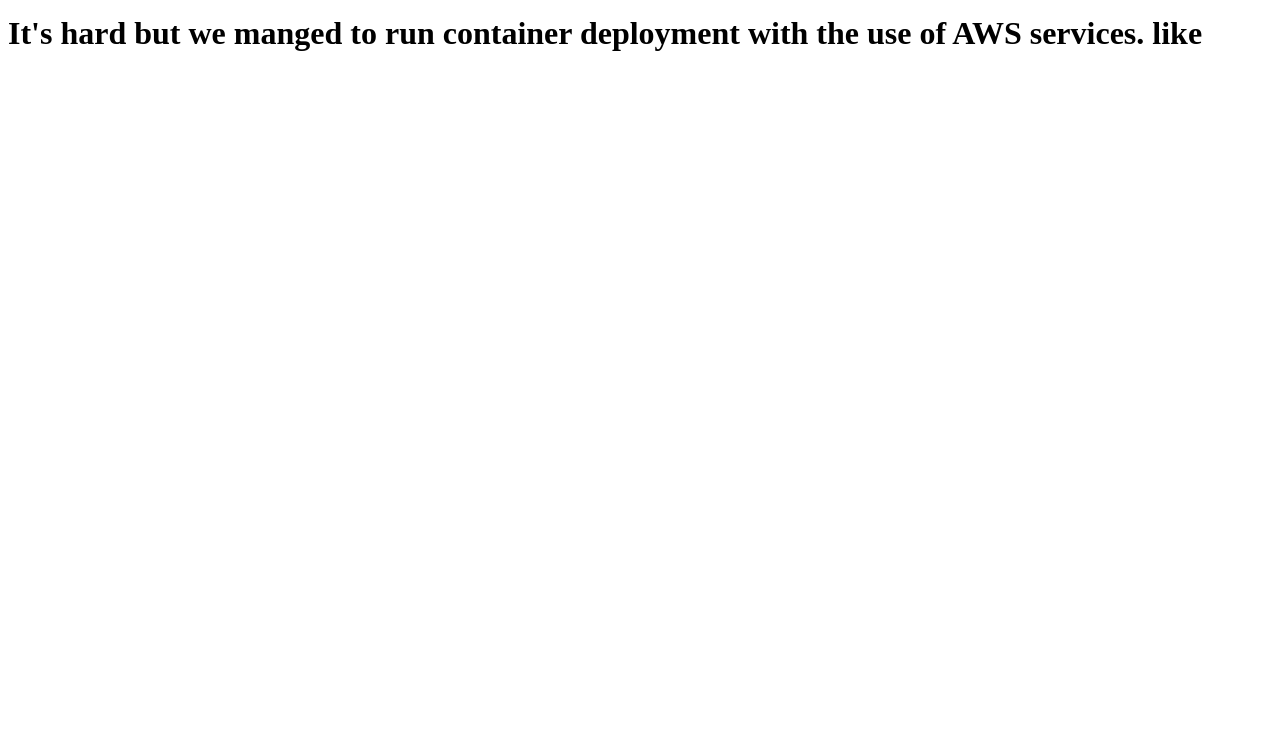
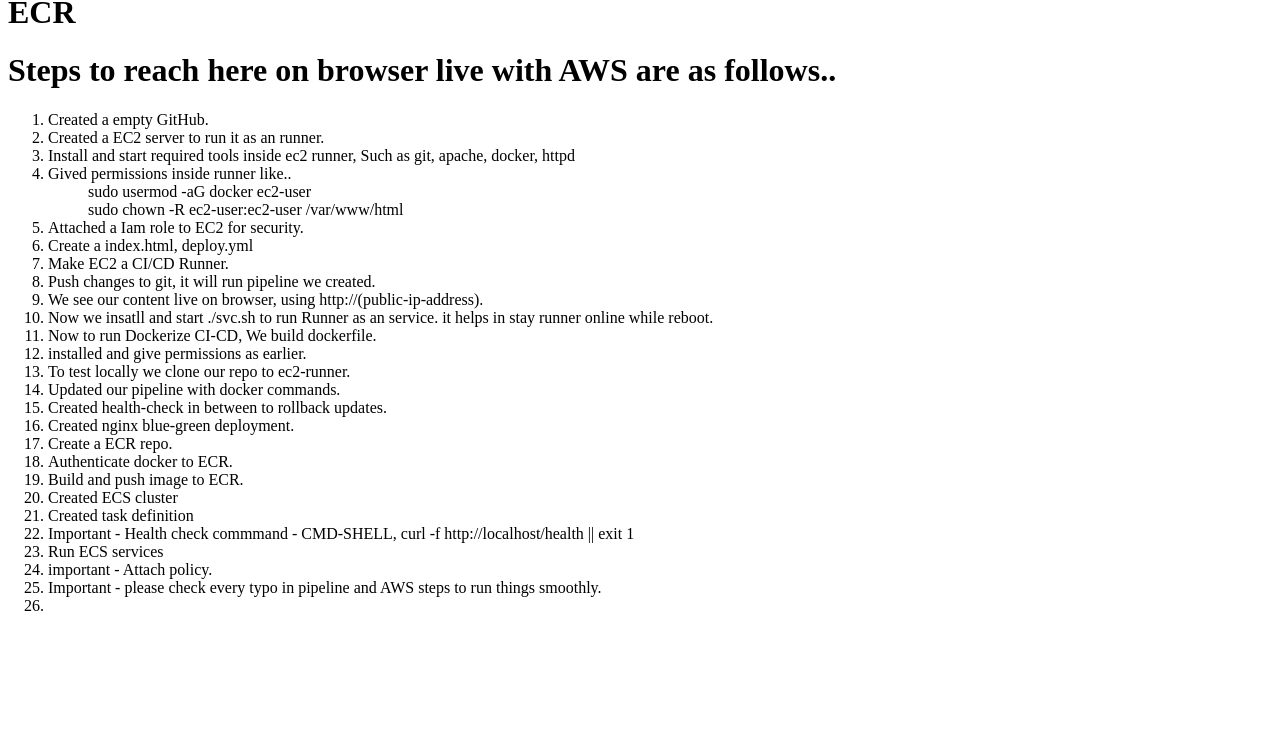
Before and after one commit to qasimbadruddin/CI-CD, a plain HTML site: page index.html in a window 1280 px wide. Shown: the part 51-800 px from the top of the page. Drawn offline with Linux system fonts and the light colour scheme.

Commit message:
Write every steps for notes.

```diff
--- a/index.html
+++ b/index.html
@@ -1,2 +1,35 @@
-<h1>Live Again woohooo baby!!</h1>
-<h1> It's hard but we manged to run container deployment with the use of AWS services. like</h1>
+<h1>Currently we are running container inside AWS with the help of services like EC2-ECS-ECR</h1>
+
+<h1> Steps to reach here on browser live with AWS are as follows..</h1>
+
+<ol>
+    <li>Created a empty GitHub.</li>
+    <li>Created a EC2 server to run it as an runner.</li>
+    <li>Install and start required tools inside ec2 runner, Such as git, apache, docker, httpd </li>
+    <li>Gived permissions inside runner like..
+        <ol>sudo usermod -aG docker ec2-user</ol>
+        <ol>sudo chown -R ec2-user:ec2-user /var/www/html</ol>
+    </li>
+    <li>Attached a Iam role to EC2 for security.</li>
+    <li>Create a index.html, deploy.yml</li>
+    <li>Make EC2 a CI/CD Runner.</li>
+    <li>Push changes to git, it will run pipeline we created.</li>
+    <li>We see our content live on browser, using http://(public-ip-address).</li>
+    <li>Now we insatll and start ./svc.sh to run Runner as an service. it helps in stay runner online while reboot.</li>
+    <li>Now to run Dockerize CI-CD, We build dockerfile.</li>
+    <li>installed and give permissions as earlier.</li>
+    <li>To test locally we clone our repo to ec2-runner.</li>
+    <li>Updated our pipeline with docker commands.</li>
+    <li>Created health-check in between to rollback updates.</li>
+    <li>Created nginx blue-green deployment.</li>
+    <li>Create a ECR repo.</li>
+    <li>Authenticate docker to ECR.</li>
+    <li>Build and push image to ECR.</li>
+    <li>Created ECS cluster</li>
+    <li>Created task definition</li>
+    <li>Important - Health check commmand - CMD-SHELL, curl -f http://localhost/health || exit 1 </li>
+    <li>Run ECS services</li>
+    <li>important - Attach policy.</li>
+    <li>Important - please check every typo in pipeline and AWS steps to run things smoothly.</li>
+    <li></li>
+</ol>
```
